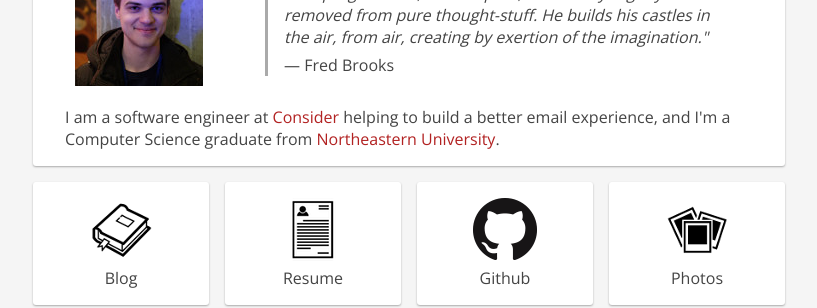
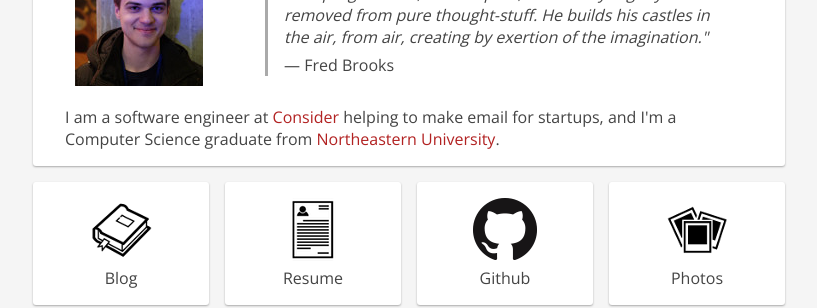
Before and after one commit to thallada/thallada.github.io, a Jekyll site: the page built from index.html, in a window 1280 px wide. Shown: the part 146-454 px from the top of the page, without its empty margins (231-1048 px from the left). Built offline with Jekyll 4.4.1, drawn with Linux system fonts in a browser that asks for light colours.

Commit message:
Update Consider tagline

```diff
--- a/index.html
+++ b/index.html
@@ -38,7 +38,7 @@ title: Tyler Hallada
         <div class="profile-card-desc">
           <p>I am a software engineer at
             <a href="https://consider.co/">Consider</a>
-            helping to build a better email experience, and I'm a Computer
+            helping to make email for startups, and I'm a Computer
             Science graduate from
             <a href="http://www.northeastern.edu/">Northeastern University</a>.
           </p>
```
